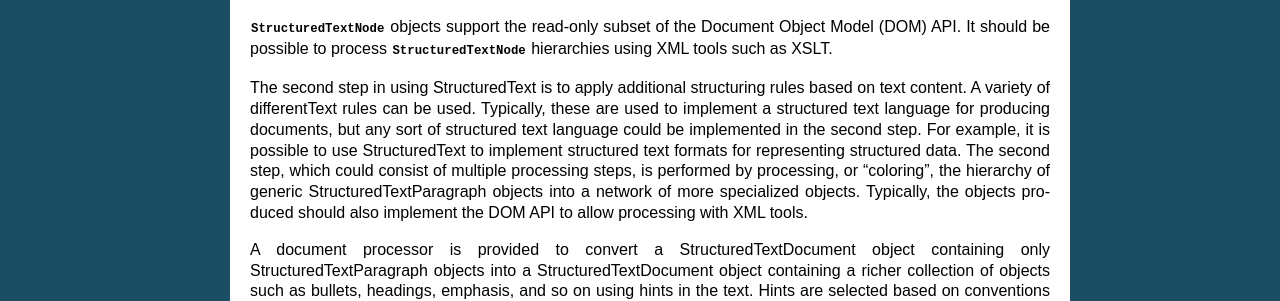
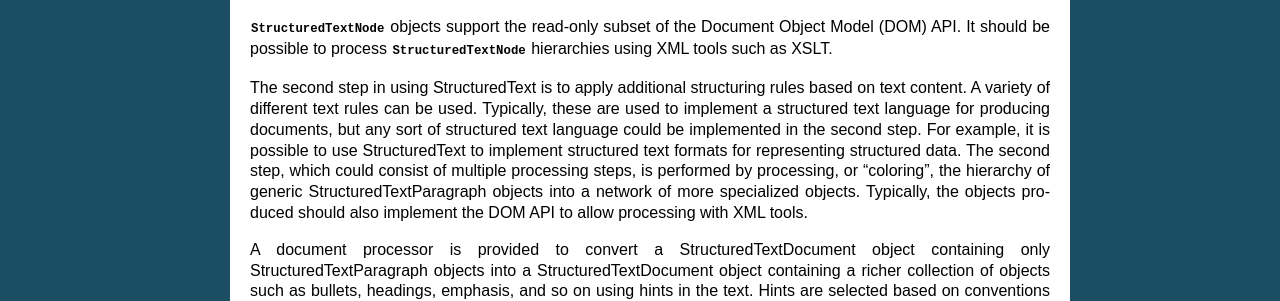
Before and after one commit to zopefoundation/zope.structuredtext, a Sphinx documentation site: the page built from docs/index.rst, in a window 1280 px wide. Shown: the part 490-791 px from the top of the page. Built offline with Sphinx 7.4.7, drawn with Linux system fonts in a browser that asks for light colours.

Commit message:
docs/index.rst: fix typo

```diff
--- a/docs/index.rst
+++ b/docs/index.rst
@@ -39,7 +39,7 @@ Document Object Model (DOM) API. It should be possible to process
 :class:`~.StructuredTextNode` hierarchies using XML tools such as XSLT.
 
 The second step in using StructuredText is to apply additional
-structuring rules based on text content. A variety of differentText
+structuring rules based on text content. A variety of different text
 rules can be used.  Typically, these are used to implement a
 structured text language for producing documents, but any sort of
 structured text language could be implemented in the second
```
